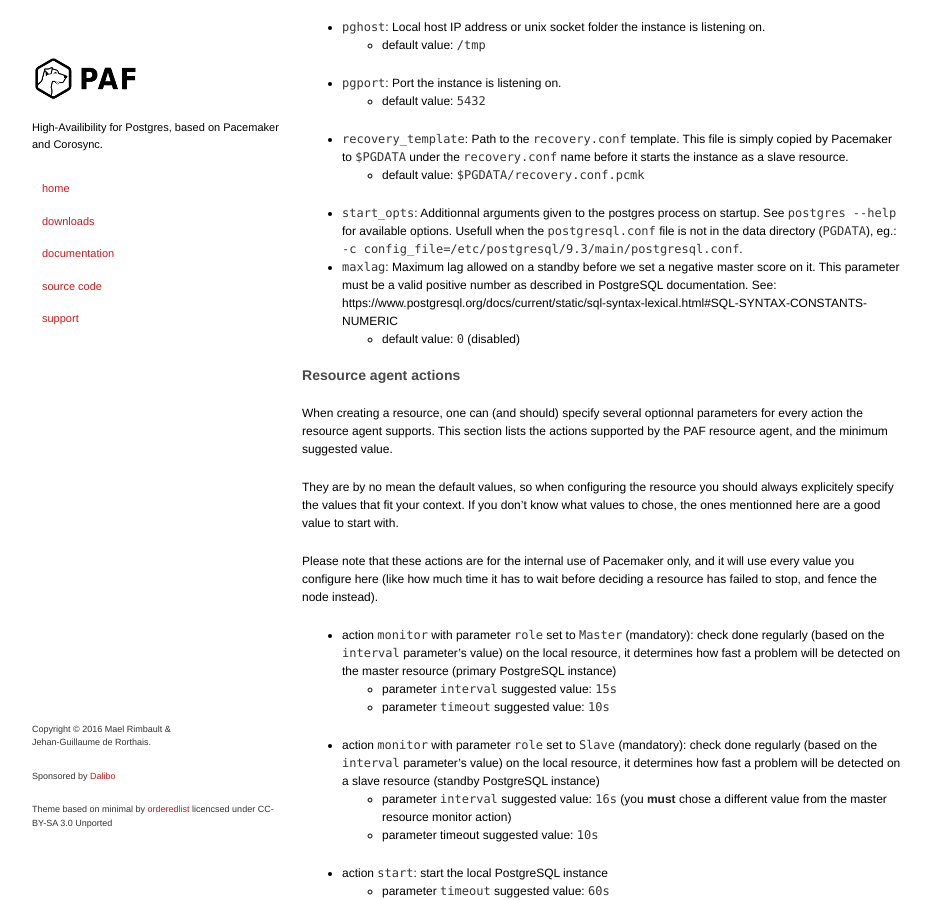
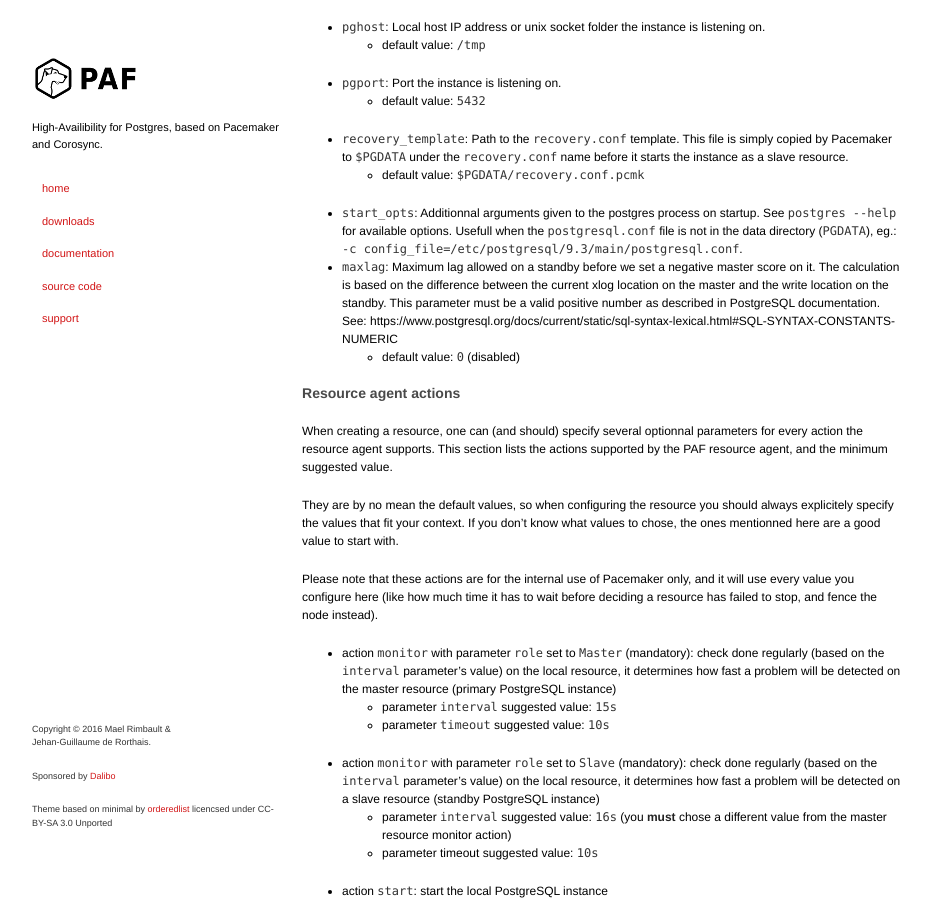
Before and after one commit to ClusterLabs/PAF, a Jekyll site: the page built from configuration.md, in a window 1280 px wide and 900 px high, scrolled down 1167 px. Shown: the whole window, without its empty margins (173-1104 px from the left). Built offline with Jekyll 4.4.1, drawn with Linux system fonts in a browser that asks for light colours.

Commit message:
Add details to the description of maxlag

```diff
--- a/configuration.md
+++ b/configuration.md
@@ -86,7 +86,8 @@ modified depending on the specificities of your installation.
     `postgresql.conf` file is not in the data directory (`PGDATA`), eg.:
     `-c config_file=/etc/postgresql/9.3/main/postgresql.conf`.
   * `maxlag`: Maximum lag allowed on a standby before we set a negative master
-     score on it.
+     score on it. The calculation is based on the difference between the current xlog
+     location on the master and the write location on the standby.
      This parameter must be a valid positive number as described in PostgreSQL documentation.
      See: https://www.postgresql.org/docs/current/static/sql-syntax-lexical.html#SQL-SYNTAX-CONSTANTS-NUMERIC
     * default value: `0` (disabled)
```
